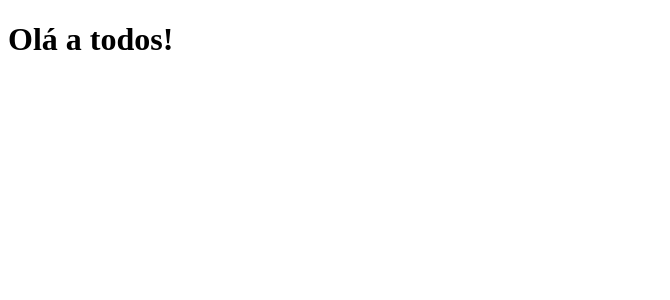
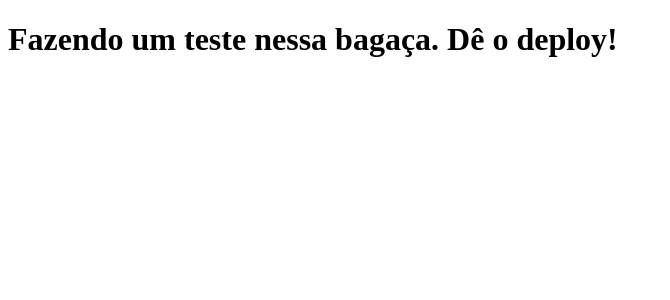
Before and after one commit to guiosouza/clone-tabnews, a Next.js app: page / in a window 1280 px wide. Shown: the top 300 px of the page, without its empty margins (0-670 px from the left). Built offline with nearby package versions, Linux system fonts and the light colour scheme.

Commit message:
deploy test

```diff
--- a/pages/index.js
+++ b/pages/index.js
@@ -1,5 +1,5 @@
 const Home = () => {
-    return <h1>Olá a todos!</h1>
+    return <h1>Fazendo um teste nessa bagaça. Dê o deploy!</h1>
 };
 
 export default Home;
```
